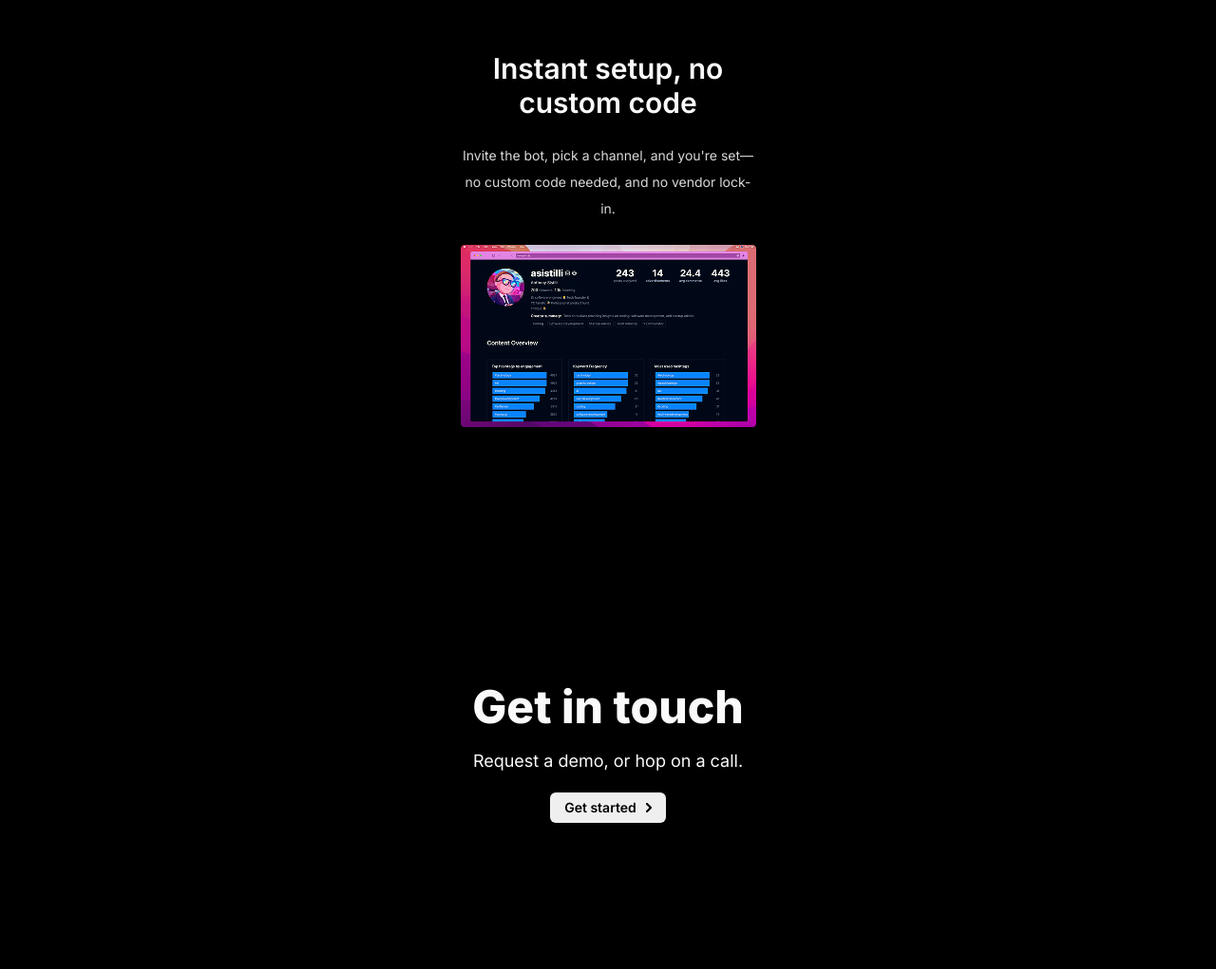
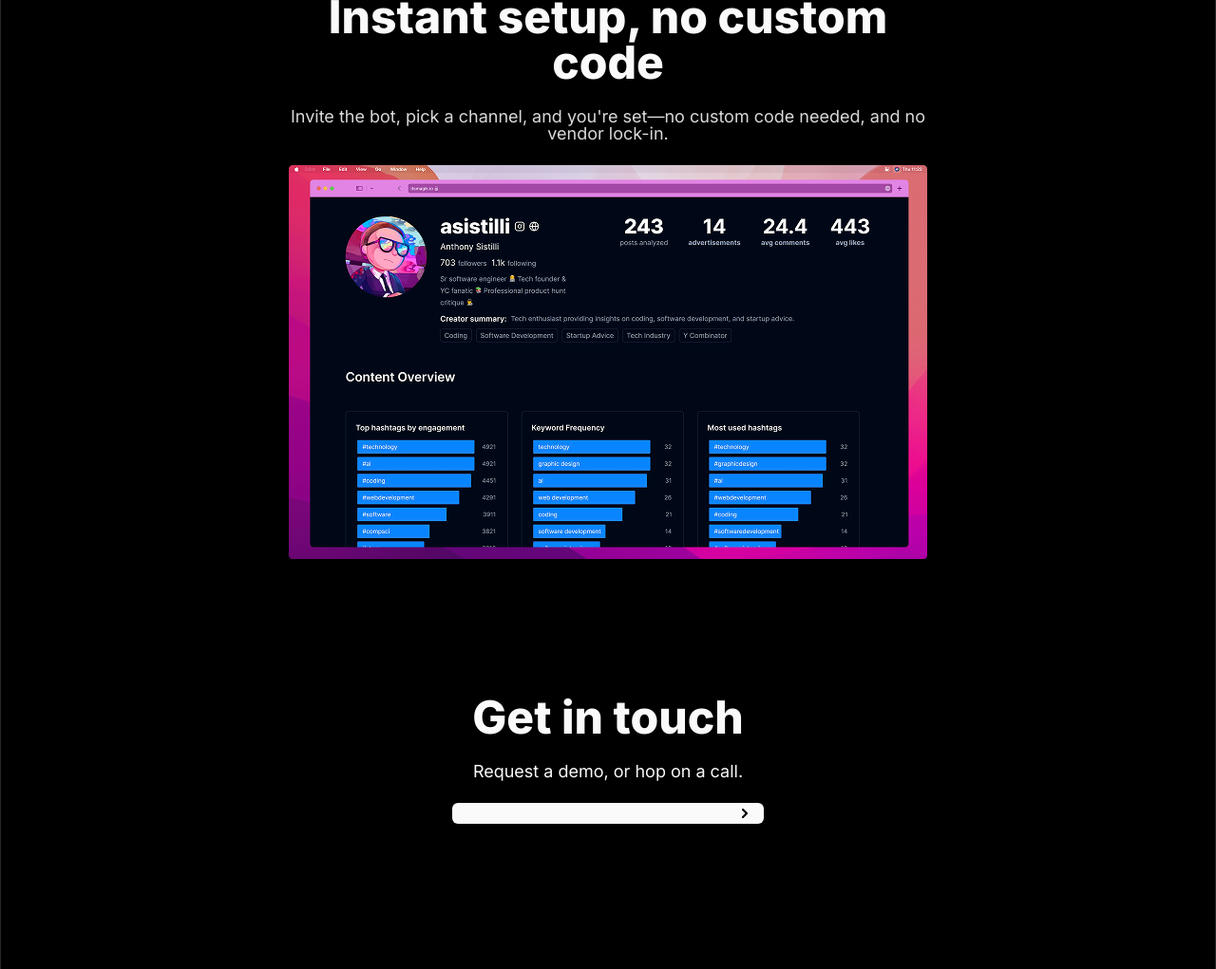
Before and after one commit to Yang07620/prueba-1, a plain HTML site: page index.html in a window 1280 px wide. Shown: the part 1710-2731 px from the top of the page at 95% size. Drawn offline with Linux system fonts and the light colour scheme.

Commit message:
commit-finish-moviAndDesktop

```diff
--- a/index.css
+++ b/index.css
@@ -10,6 +10,9 @@ ul li{
 body{
     font-family: "Inter", sans-serif;
     background-color: rgb(0, 0, 0);
+    display: flex;
+    justify-content: center;
+    align-items: center;
 }
 
 .nav-display-movil{
@@ -119,6 +122,18 @@ body{
     border: none;
 }
 
+.desktop-center{
+    max-width: 1440px;
+    width: 100%;
+    height: 2781px;
+
+    display: flex;
+    flex-direction: column;
+    align-items: center;
+
+    border: 1px solid #27272A;
+}
+
 main{
     max-width: 1280px;
     width: 100%;
@@ -130,6 +145,7 @@ main{
     gap: 40px;
 
     padding-top: 156px;
+    box-sizing: border-box;
 }
 
 .main-text{
@@ -282,9 +298,9 @@ main button{
 }
 
 .content2{
-    max-width: 311px;
+    max-width: 672px;
     width: 100%;
-    height: 397px;
+    height: 596px;
 
     color: #FAFAFA;
 
@@ -294,17 +310,28 @@ main button{
     align-items: center;
 }
 
+#desk-img2{
+    display: flex;
+}
+
+#movil-img2{
+    display: none;
+}
+
 .content2 h3{
-    font-weight: 600;
-    font-style: Semi Bold;
-    font-size: 30px;
-    line-height: 36px;
-    letter-spacing: -0.75%;
+    font-weight: 800;
+    font-style: Extra Bold;
+    font-size: 48px;
+    line-height: 48px;
+    letter-spacing: -1.2%;
     text-align: center;
 
-    max-width: 311px;
+    max-width: 672px;
     width: 100%;
-    height: fit-content;
+    height: 96px;
+
+    box-sizing: border-box;
+    padding: 0px 30px 0px 30px;
 }
 
 .content2 p{
@@ -312,20 +339,20 @@ main button{
 
     font-weight: 400;
     font-style: Regular;
-    font-size: 14px;
-    line-height: 28px;
+    font-size: 18px;
+    line-height: 18px;
     letter-spacing: 0%;
     text-align: center;
 
-    max-width: 311px;
+    max-width: 672px;
     width: 100%;
-    height: fit-content;
+    height: 36;
 }
 
 .content3{
-    max-width: 311px;
+    max-width: 672px;
     width: 100%;
-    height: 146px;
+    height: 136px;
 
     color: #FAFAFA;
 
@@ -343,12 +370,13 @@ main button{
     letter-spacing: -1.2%;
     text-align: center;
 
-    max-width: 311px;
+    max-width: 672px;
     width: 100%;
-    height: fit-content;
+    height: 48;
 }
 
 .content3 h4{
+    font-family: Inter;
     font-weight: 400;
     font-style: Regular;
     font-size: 18px;
@@ -356,9 +384,52 @@ main button{
     letter-spacing: 0%;
     text-align: center;
 
-    max-width: 311px;
+    max-width: 672px;
     width: 100%;
-    height: fit-content;
+    height: 18;
+}
+
+#button-content3-movil{
+    display: none;
+}
+
+#input-content3-desk{
+    display: flex;
+    justify-content: center;
+    align-items: center;
+    max-width: 328px;
+    width: 100%;
+    height: 22px;
+
+    border: none;
+    border-radius: 6px;
+    background-color: #FAFAFA;
+}
+
+#input-text{
+    max-width: 284px;
+    width: 100%;
+    height: 18px;
+
+    border-radius: 6px;
+    border: none;
+    outline: none;
+    background-color: #FAFAFA;
+}
+
+input:focus {
+    outline: none;
+    border: none;
+}
+
+#input-content3-desk button{
+    background-color: transparent;
+    border: none;
+}
+
+button:focus{
+    outline: none;
+    border: none;
 }
 
 .content1-3{
@@ -372,21 +443,38 @@ main button{
     justify-content: space-between;
 
     box-sizing: border-box;
-    padding-top: 32px;
+    padding-top: 100px;
 }
 
 footer{
-    max-width: 375px;
+    max-width: 1440px;
     width: 100%;
     height: 48px;
 
     display: flex;
     align-items: center;
-    gap: 25px;
+    justify-content: space-evenly;
 
     box-sizing: border-box;
     padding: 0px 30px 0px 30px;
     border-top: 1px solid #27272A;
+}
+
+.footer-content{
+    max-width: 1280px;
+    width: 100%;
+    height: 48px;
+
+    display: flex;
+    justify-content: space-between;
+    align-items: center;
+
+    box-sizing: border-box;
+    padding: 0px 30px 0px 30px;
+}
+
+.footer-content-movil{
+    display: none;
 }
 
 .logo2{
@@ -506,6 +594,18 @@ footer{
         background-color: #FAFAFA;
         border-radius: 6px;
         border: none;
+    }
+
+    .desktop-center{
+        max-width: 375px;
+        width: 100%;
+        height: fit-content;
+
+        display: flex;
+        flex-direction: column;
+        align-items: center;
+
+        border: 1px solid #27272A;
     }
 
     main{
@@ -691,6 +791,14 @@ footer{
         align-items: center;
     }
 
+    #desk-img2{
+        display: none;
+    }
+
+    #movil-img2{
+        display: flex;
+    }
+
     .content2 h3{
         font-weight: 600;
         font-style: Semi Bold;
@@ -758,6 +866,14 @@ footer{
         height: fit-content;
     }
 
+    #button-content3-movil{
+        display: flex;
+    }
+
+    #input-content3-desk{
+        display: none;
+    }
+
     .content1-3{
         max-width: 311px;
         width: 100%;
@@ -797,6 +913,21 @@ footer{
         align-items: center;
     }
 
+    .footer-content{
+        display: none;
+    }
+
+    .footer-content-movil{
+        max-width: 375px;
+        width: 100%;
+        height: 48px;
+
+        display: flex;
+        align-items: center;
+        justify-content: center;
+        gap: 25px;
+    }
+
     .content-footer{
         max-width: 190px;
         width: 100%;
--- a/index.html
+++ b/index.html
@@ -10,6 +10,7 @@
     <link href="https://fonts.googleapis.com/css2?family=Inter:ital,opsz,wght@0,14..32,100..900;1,14..32,100..900&display=swap" rel="stylesheet">
 </head>
 <body>
+    <div class="desktop-center">
         <nav class="nav-display-desktop">
             <div class="nav-content-desktop">
                 <ul>
@@ -93,18 +94,27 @@
                 <div class="content2">
                     <h3>Instant setup, no custom code</h3>
                     <p>Invite the bot, pick a channel, and you're set—no custom code needed, and no vendor lock-in.</p>
-                <img src="img/hero_image 1 (1).png" alt="">
+                    <img src="img/hero_image 1 (1).png" alt="" id="movil-img2">
+                    <img src="img/hero_image 1-deskcontent2.png" alt="" id="desk-img2">
                 </div>
 
                 <div class="content3">
                     <h3>Get in touch</h3>
                     <h4>Request a demo, or hop on a call.</h4>
-                <button><p>Get started</p><img src="img/Vector.png" alt=""></button>
+                    <button id="button-content3-movil"><p>Get started</p><img src="img/Vector.png" alt=""></button>
+                    <div id="input-content3-desk">
+                        <input type="text" id="input-text">
+
+                        <label for="input-text">
+                            <button type="submit"><img src="img/Vector.png" alt=""></button>
+                        </label>
+                    </div>
                 </div>
             </div>
         </main>
 
         <footer>
+            <div class="footer-content">
                 <div class="logo2">
                     <img src="img/Logo.png" alt="">
                     <p>Pandem</p>
@@ -113,6 +123,18 @@
                     <p>contact us</p>
                     <p>terms of service</p>
                 </div>
+            </div>
+            <div class="footer-content-movil">
+                <div class="logo2">
+                    <img src="img/Logo.png" alt="">
+                    <p>Pandem</p>
+                </div>
+                <div class="content-footer">
+                    <p>contact us</p>
+                    <p>terms of service</p>
+                </div>
+            </div>
         </footer>
+    </div>
 </body>
 </html>
```
Also changed, not shown: img/hero_image 1-deskcontent2.png (added). Lines whose indentation alone changed are shown as unchanged.
